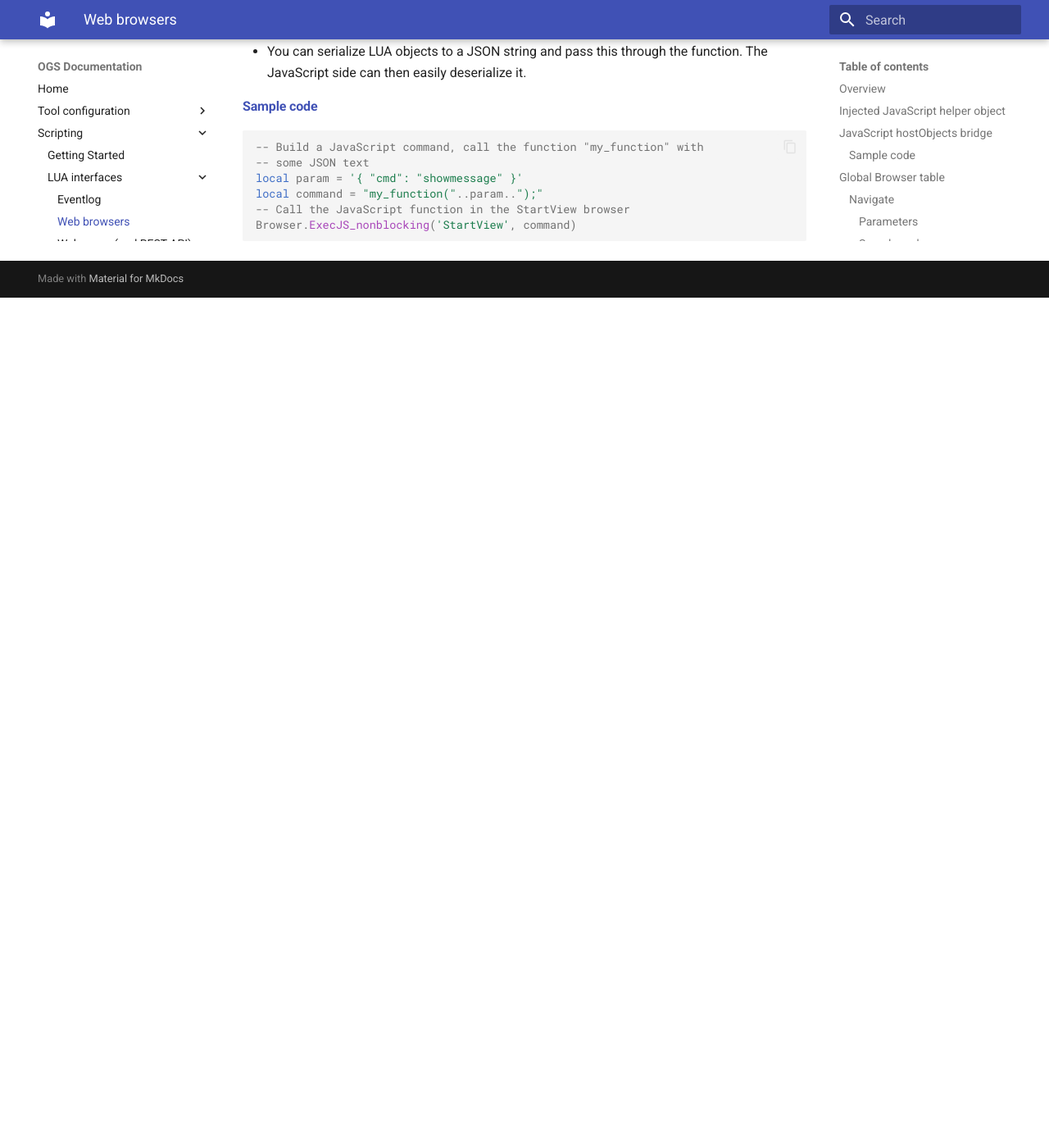
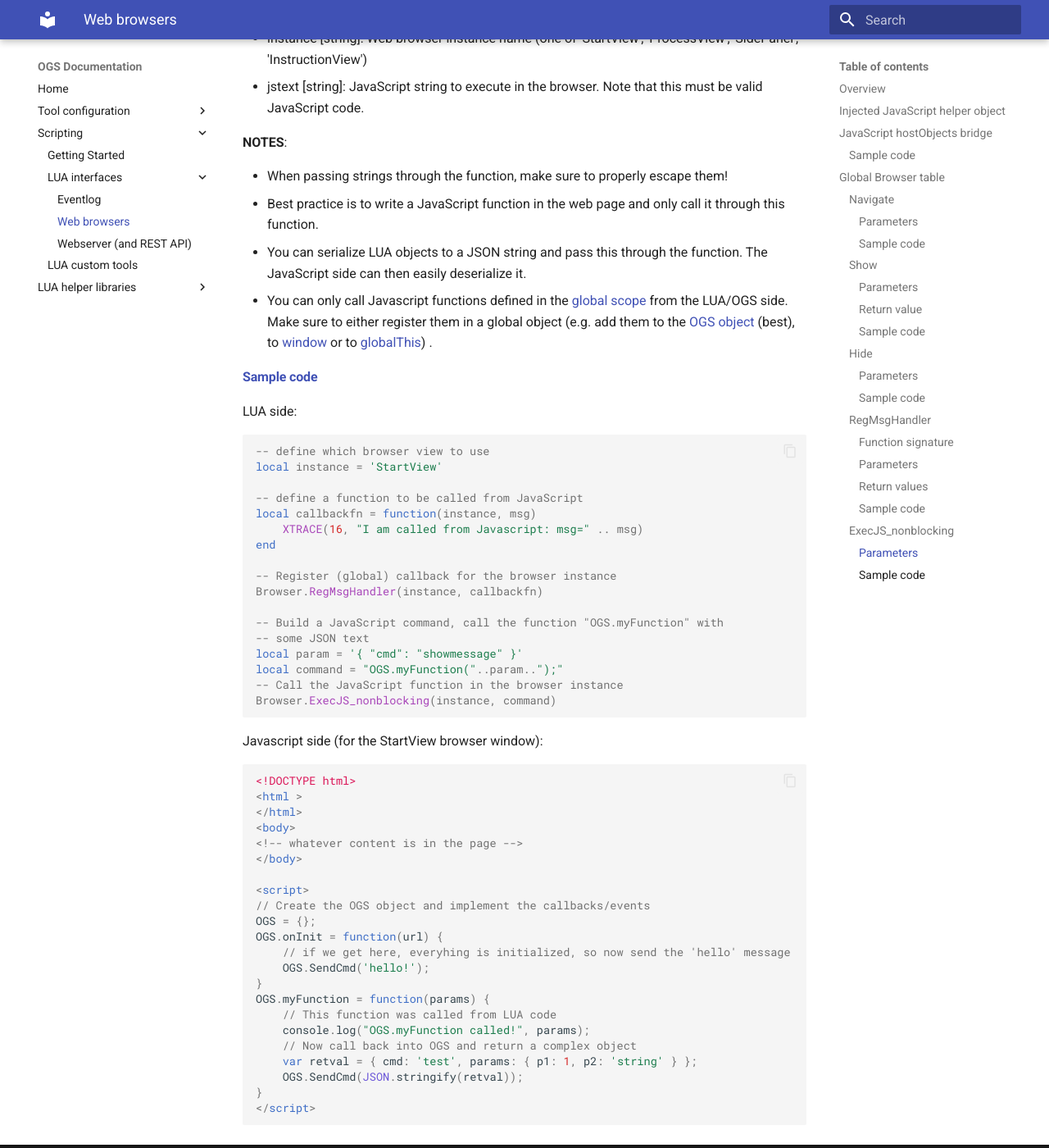
Before and after one commit to haller-erne/ogs, an MkDocs documentation site: the page built from docs/v3/lua/webbrowser.md, in a window 1280 px wide and 1400 px high, scrolled down 6382 px. Shown: the whole window at 82% size. Built offline with MkDocs 1.6.1 and Material for MkDocs 9.7.7, drawn with Linux system fonts in a browser that asks for light colours; before the commit the page ends 6745 px from its top, so only the background shows below that; some of the changed text lies outside the part shown.

Commit message:
Update per-URL callback registration

````diff
--- a/docs/v3/lua/webbrowser.md
+++ b/docs/v3/lua/webbrowser.md
@@ -189,19 +189,28 @@
 
 The `Browser.RegMsgHandler` function registers or unregisters a LUA function to be called whenever the JavaScript running in the browser writes a message to the hostObject bridge `OGS.ObjectMessage` property.
 
+**NOTE**: Calling the function mutliple times with the same url parameter
+will replace a previously registered handler for the same url.
+
+#### Function signature
+
 ```LUA
 -- Register the callback function
-fn, err = Browser.RegMsgHandler(instance, callbackfn)
+fn, err = Browser.RegMsgHandler(instance, callbackfn, url)
 ```
 
 #### Parameters
 
 - instance [string]: Web browser instance name (one of 'StartView', 'ProcessView', 'SidePanel', 'InstructionView')
+
 - callbackfn [function]: LUA function to be called when the JavaScript code writes a string to the `OGS.ObjectMessage` hostObject. If callbackfn is `nil`, then the current registration is removed. The callback function has the following signature:
 
         callbackfn(instance, objectMessage)
 
-Where instance [string] is the web browsers instance name (e.g. 'StartView') and objectMessage [string] the text which was written to the `OGS.ObjectMessage` property of the hostObject bridge from the JavaScript side.
+	`instance` [string] is the web browsers instance name (e.g. 'StartView') and `objectMessage` [string] the text which was written to the `OGS.ObjectMessage` property of the hostObject bridge from the JavaScript side.
+
+- url [string or nil]: The optional `url` parameter allows registering seperate message handlers for different URLs shown in the browser. This is especially handy for the `SidePanel` view, where typically different pages are viewed (see [Browser.show(...url...)](#show) above). If the `url` parameter is missing (on nil), then the handler is registered globally (for the given browser instance).
+
 
 #### Return values
 
@@ -233,16 +242,58 @@
 
 **NOTES**:
 
-- When passing strings through the function, make sure to propery escape them!
+- When passing strings through the function, make sure to properly escape them!
 - Best practice is to write a JavaScript function in the web page and only call it through this function.
 - You can serialize LUA objects to a JSON string and pass this through the function. The JavaScript side can then easily deserialize it.
+- You can only call Javascript functions defined in the [global scope](https://developer.mozilla.org/en-US/docs/Glossary/Global_object) from the LUA/OGS side. Make sure to either register them in a global object (e.g. add them to the [OGS object](#injected-javascript-helper-object) (best), to [window](https://developer.mozilla.org/en-US/docs/Web/API/Window/window) or to [globalThis](https://developer.mozilla.org/en-US/docs/Web/JavaScript/Reference/Global_Objects/globalThis)) .
 
 #### Sample code
+
+LUA side:
+
 ```LUA
--- Build a JavaScript command, call the function "my_function" with
+-- define which browser view to use
+local instance = 'StartView'
+
+-- define a function to be called from JavaScript
+local callbackfn = function(instance, msg)
+	XTRACE(16, "I am called from Javascript: msg=" .. msg)
+end
+
+-- Register (global) callback for the browser instance
+Browser.RegMsgHandler(instance, callbackfn)
+
+-- Build a JavaScript command, call the function "OGS.myFunction" with
 -- some JSON text
 local param = '{ "cmd": "showmessage" }'
-local command = "my_function("..param..");"
--- Call the JavaScript function in the StartView browser
-Browser.ExecJS_nonblocking('StartView', command)
+local command = "OGS.myFunction("..param..");"
+-- Call the JavaScript function in the browser instance
+Browser.ExecJS_nonblocking(instance, command)
 ```
+
+Javascript side (for the StartView browser window):
+
+``` html
+<!DOCTYPE html>
+<html >
+</html>
+<body>
+<!-- whatever content is in the page -->
+</body>
+
+<script>
+// Create the OGS object and implement the callbacks/events
+OGS = {};
+OGS.onInit = function(url) {
+	// if we get here, everyhing is initialized, so now send the 'hello' message
+	OGS.SendCmd('hello!');
+}
+OGS.myFunction = function(params) {
+	// This function was called from LUA code
+	console.log("OGS.myFunction called!", params);
+	// Now call back into OGS and return a complex object
+	var retval = { cmd: 'test', params: { p1: 1, p2: 'string' } };
+	OGS.SendCmd(JSON.stringify(retval));
+}
+</script>
+```
````
Also changed, not shown: other parts of docs/v3/lua/webbrowser.md (+1 -1 lines).
